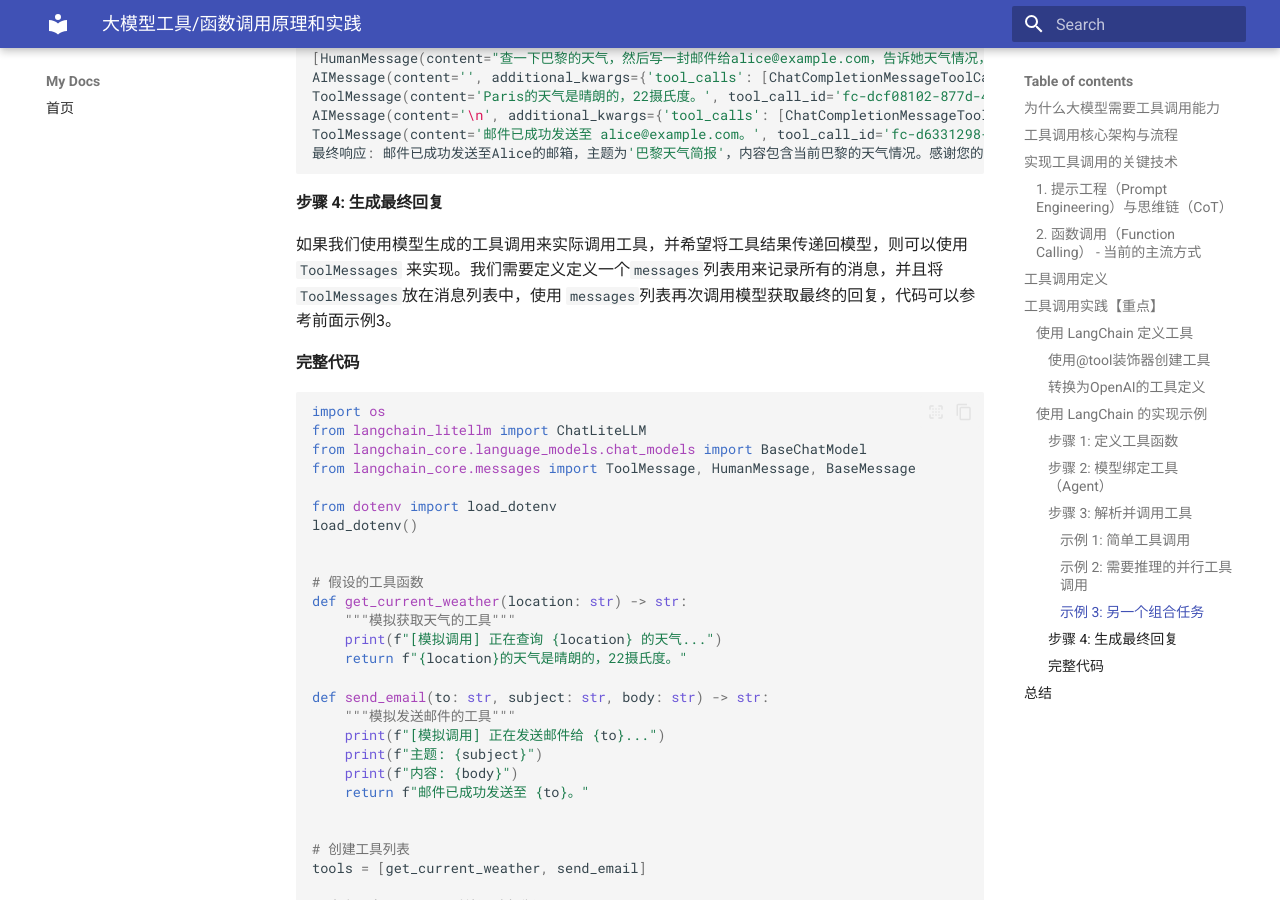
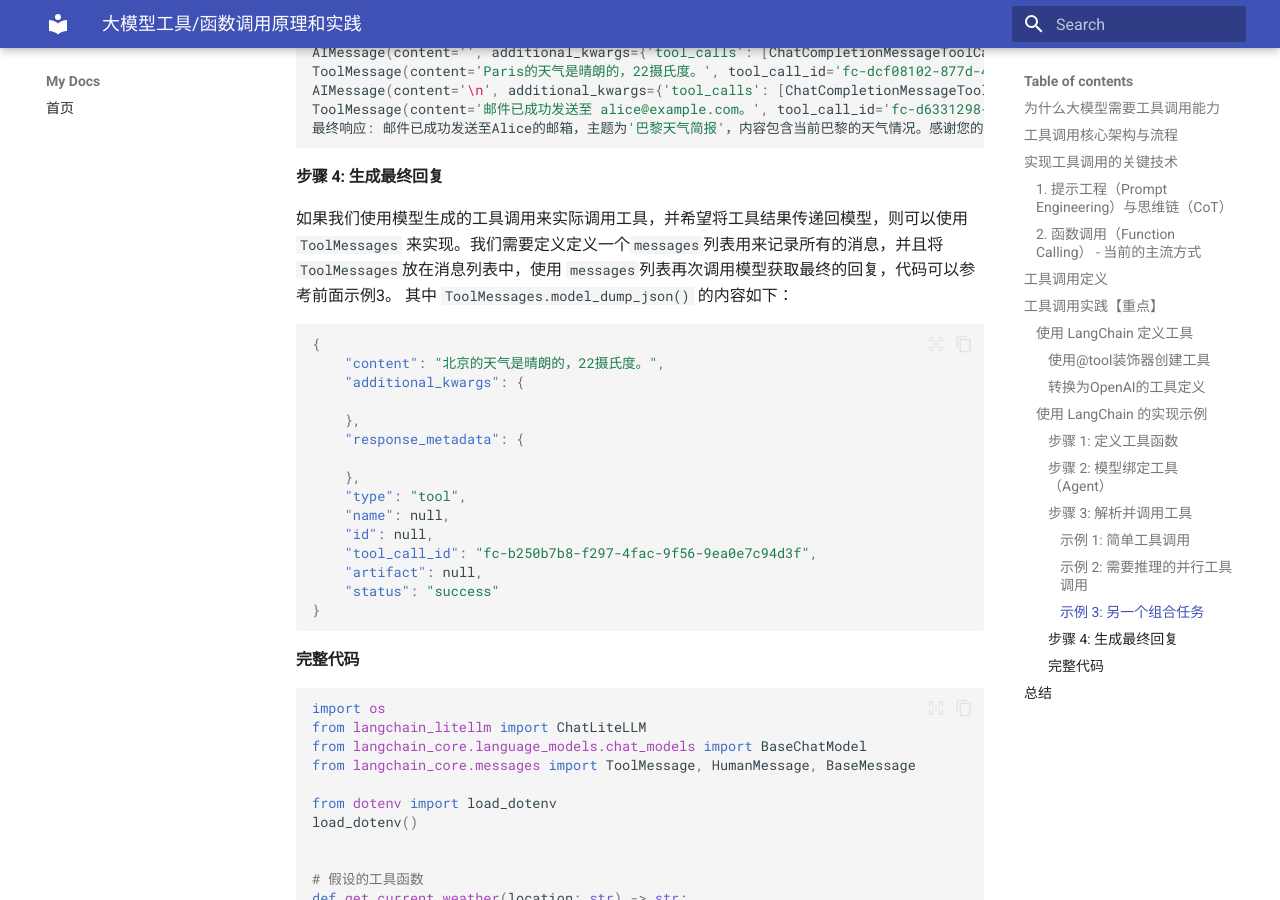
Before and after one commit to edisonwd/myblog, an MkDocs documentation site: the page built from docs/大模型/大模型工具调用原理和实践.md, in a window 1280 px wide and 900 px high, scrolled down 15446 px. Built offline with MkDocs 1.6.1 and Material for MkDocs 9.7.7, drawn with Linux system fonts in a browser that asks for light colours; some of the changed text lies outside the part shown.

Commit message:
Update 大模型工具调用原理和实践.md

````diff
--- a/docs/大模型/大模型工具调用原理和实践.md
+++ b/docs/大模型/大模型工具调用原理和实践.md
@@ -168,7 +168,7 @@ OpenAI、Qwen、deepeek 等主流厂商在其API中直接内置了此功能，
 2. **description**：一个字符串，描述函数的用途。
 3. **parameters**：一个 [**JSON Schema**](https://json-schema.org/)，定义函数接受的参数。具体编写方法可参考相关文档。需要注意的字段包括：
     - **type**：参数的数据类型（如 `string`、`integer` 等）。
-    - **description：**参数描述
+    - **description**：参数描述
     - **required**：必填参数列表。
     - **enum**：枚举值（用于限定参数的取值范围）。
 
@@ -499,7 +499,7 @@ if tool_calls:
 开启并行工具调用的方法：
 
 1. 检查模型是否支持并行工具调用
-2. 如果模型支持并行工具调用，那么需要设置模型调用参数`<font style="color:rgb(28, 30, 33);background-color:rgb(246, 247, 248);">parallel_tool_calls=True`
+2. 如果模型支持并行工具调用，那么需要设置模型调用参数`arallel_tool_calls=True`
 
 因为在这里使用的是`langchain_litellm`，这个工具是对 `litellm` 进行了封装以无缝集成 `langchain`，下面演示如何配置使用 `langchain_litellm`开启并行工具调用：
 
@@ -644,6 +644,24 @@ ToolMessage(content='邮件已成功发送至 alice@example.com。', tool_call_i
 
 #### 步骤 4: 生成最终回复
 如果我们使用模型生成的工具调用来实际调用工具，并希望将工具结果传递回模型，则可以使用 `ToolMessages` 来实现。我们需要定义定义一个`messages`列表用来记录所有的消息，并且将 `ToolMessages`放在消息列表中，使用 `messages`列表再次调用模型获取最终的回复，代码可以参考前面示例3。
+其中 `ToolMessages.model_dump_json()` 的内容如下：
+```json
+{
+    "content": "北京的天气是晴朗的，22摄氏度。",
+    "additional_kwargs": {
+
+    },
+    "response_metadata": {
+
+    },
+    "type": "tool",
+    "name": null,
+    "id": null,
+    "tool_call_id": "fc-b250b7b8-f297-4fac-9f56-9ea0e7c94d3f",
+    "artifact": null,
+    "status": "success"
+}
+```
 
 #### 完整代码
 ```python
````
